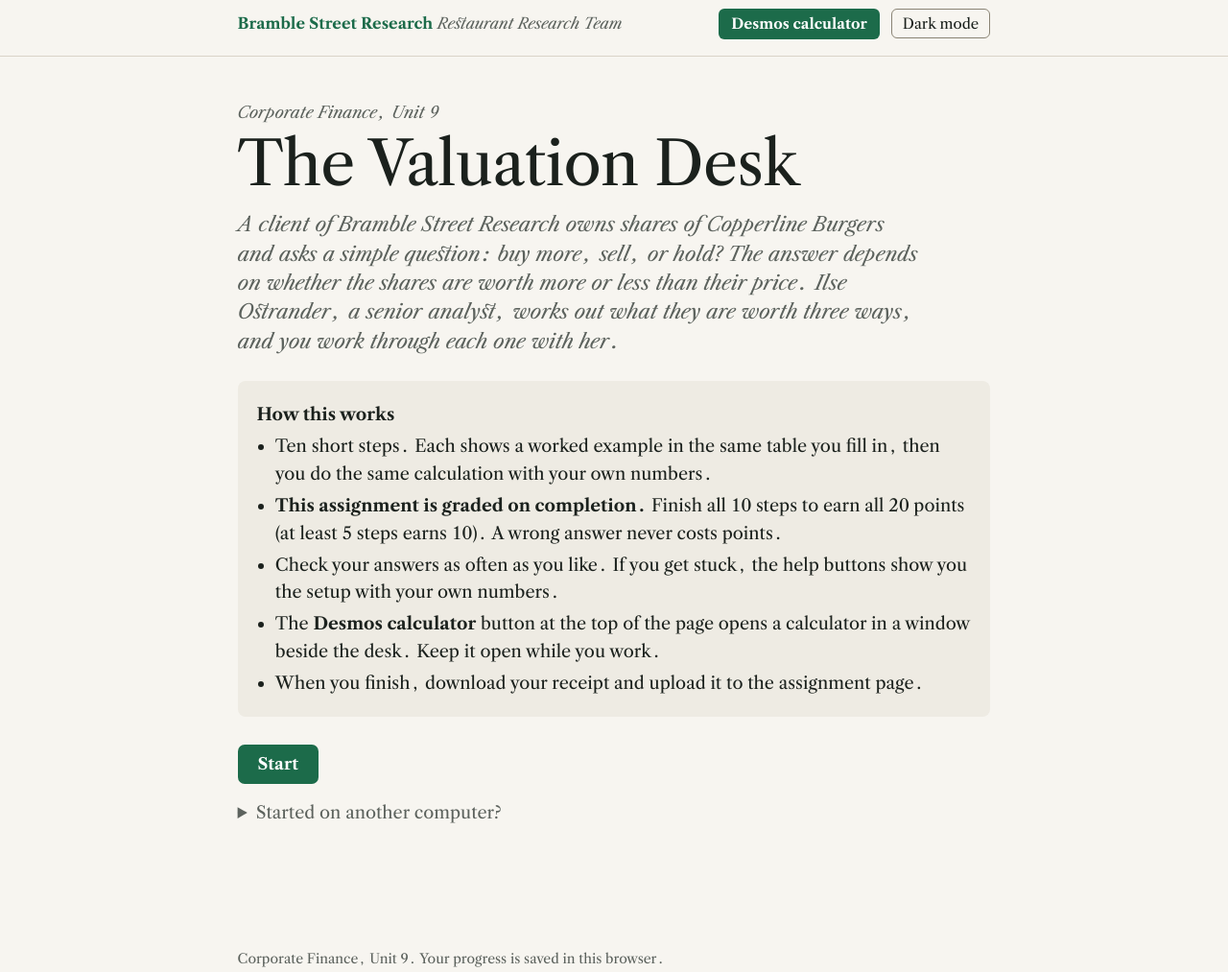
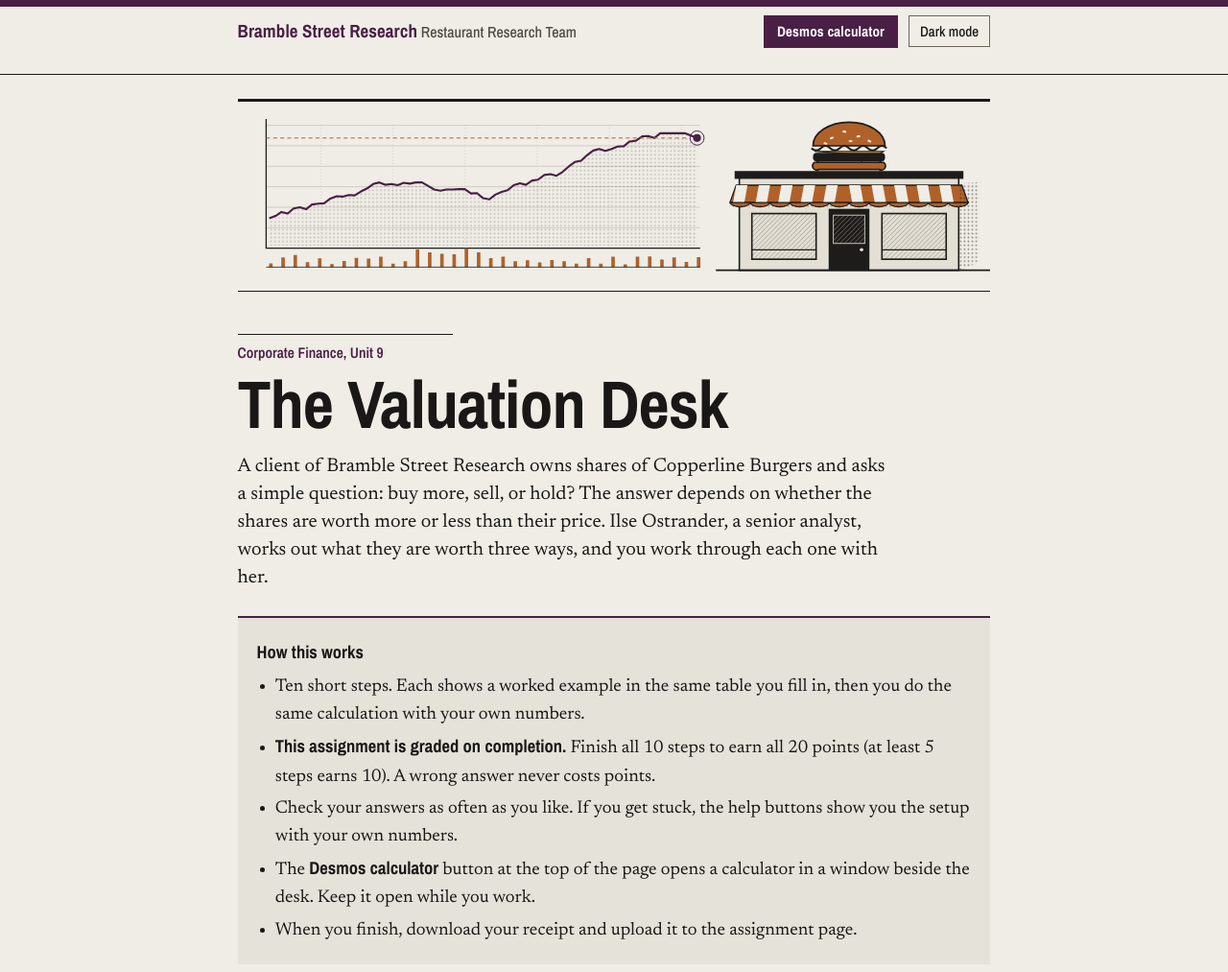
Before and after one commit to RizeComputerScience/finan4-valuation-desk, a plain HTML site: page index.html in a window 1280 px wide. Shown: the top 1013 px of the page at 96% size. Drawn offline with nearby package versions, Linux system fonts and the light colour scheme; a web font is replaced by a local one.

Commit message:
Distinct look per desk; industry terms; new steps in U5, U10, U12 (peer review 2026-11-18)

```diff
--- a/config.js
+++ b/config.js
@@ -13,7 +13,7 @@
   'use strict';
   const QUIZ = [
     { title: 'Quick check: the guardrail',
-      q: 'Halyard Chicken raised its dividend 12% last year. A colleague uses 12% as growth forever in the constant-growth model, with a 9% required return, and gets a negative value. What went wrong?',
+      q: 'Halyard Chicken raised its dividend 12% last year. A colleague uses 12% as growth forever in the Gordon growth model, with a 9% required return, and gets a negative value. What went wrong?',
       options: ['Growth forever has to stay below the required return, so 12% cannot be the long-run rate', 'The dividend is too small for the model', 'The required return should be lower than the growth rate', 'Nothing; the stock is worth less than zero'],
       answer: 0,
       why: ['Right. No business can outgrow its owners’ required return forever. Use a modest long-run rate well below it.',
@@ -35,7 +35,7 @@
     { id: 'cg1', label: 'Let it grow', kind: 'task' },
     { id: 'cg2', label: 'Cheap or expensive', kind: 'task' },
     { id: 'q1', label: 'Quick check', kind: 'check', quiz: 0 },
-    { id: 'pe1', label: 'A similar chain', kind: 'task' },
+    { id: 'pe1', label: 'A comparable chain', kind: 'task' },
     { id: 'pe2', label: 'Your own P/E', kind: 'task' },
     { id: 'ig1', label: 'Run it backward', kind: 'task' },
     { id: 'ig2', label: 'Faster or slower', kind: 'task' },
@@ -125,16 +125,16 @@
 
   const PROBLEM = {
     perp: (t) => ({ title: 'A dividend that never grows', place: 'Ilse starts with the simplest case.',
-      body: `<p>Suppose Copperline Burgers paid <b>${m(t.D)}</b> a share every year, forever, and never raised it. Its owners require <b>${pc(t.r)}</b>. What is one share worth? The first line is done for you.</p>` }),
+      body: `<p>Suppose Copperline Burgers paid <b>${m(t.D)}</b> a share every year, forever, and never raised it, a perpetuity. Its owners require <b>${pc(t.r)}</b>. What is one share worth? The first line is done for you.</p>` }),
     cg1: (t) => ({ title: 'Let the dividend grow', place: 'Copperline raises its dividend every year.',
       body: `<p>Copperline will pay <b>${m(t.D1)}</b> a share next year. Ilse expects the dividend to grow <b>${pc(t.g)}</b> a year forever, and owners require <b>${pc(t.r)}</b>. What is one share worth? The first line is done for you.</p>` }),
     cg2: (t) => ({ title: 'Cheap or expensive?', place: 'A client asks about Ferro Pizza.',
       body: `<p>Ferro Pizza will pay <b>${m(t.D1)}</b> a share next year, growing <b>${pc(t.g)}</b> a year forever, and owners require <b>${pc(t.r)}</b>. Its shares sell for <b>${m0(t.P)}</b>. Are they cheap or expensive?</p>`,
       choice: { legend: `At ${m0(t.P)}, Ferro’s shares look`, options: [['cheap', 'Cheap: the price is below the value'], ['dear', 'Expensive: the price is above the value']] } }),
-    pe1: (t) => ({ title: 'Value from a similar chain', place: 'Ilse wants a second value that does not depend on a growth forecast.',
-      body: `<p>Copperline earned <b>${m(t.E)}</b> a share last year. Tidewell Tacos, a similar chain, sells for <b>${mm(t.peerPrice)}</b> and earned <b>${mm(t.peerEps)}</b> a share. What does Tidewell’s P/E say Copperline is worth? The P/E is done for you.</p>` }),
+    pe1: (t) => ({ title: 'Value from a comp', place: 'Ilse wants a second value that does not depend on a growth forecast.',
+      body: `<p>Copperline earned <b>${m(t.E)}</b> a share last year. Tidewell Tacos, a comparable chain, sells for <b>${mm(t.peerPrice)}</b> and earned <b>${mm(t.peerEps)}</b> a share. What does Tidewell’s P/E multiple say Copperline is worth? The P/E is done for you.</p>` }),
     pe2: (t) => ({ title: 'Your own P/E', place: 'Ilse hands you a second company to price.',
-      body: `<p>Basswood Subs earned <b>${m(t.E)}</b> a share last year. Halyard Chicken, a similar chain, sells for <b>${mm(t.peerPrice)}</b> and earned <b>${mm(t.peerEps)}</b> a share. What does Halyard’s P/E say Basswood is worth?</p>` }),
+      body: `<p>Basswood Subs earned <b>${m(t.E)}</b> a share last year. Halyard Chicken, a comparable chain, sells for <b>${mm(t.peerPrice)}</b> and earned <b>${mm(t.peerEps)}</b> a share. What does Halyard’s P/E say Basswood is worth?</p>` }),
     ig1: (t) => ({ title: 'Run the model backward', place: 'Now start from the price instead.',
       body: `<p>Halyard Chicken’s shares sell for <b>${m0(t.P)}</b>, and it will pay <b>${m(t.D1)}</b> a share next year. Owners require <b>${pc(t.r)}</b>. What growth forever does the price assume? The dividend yield is done for you.</p>` }),
     ig2: (t) => ({ title: 'Faster or slower than Ilse?', place: 'Back to Copperline.',
@@ -202,7 +202,7 @@
     if (t.id === 'perp') return `${m(t.answer)} invested at ${pc(t.r)} earns ${m(t.D)} a year, forever. That is why the share is worth ${m(t.answer)}.`;
     if (t.id === 'cg1') return `With ${pc(t.g)} growth, Copperline is worth ${m(t.answer)} a share, far more than a dividend that never grows.`;
     if (t.id === 'cg2') return `Ferro is worth about ${m(t.answer)} on these assumptions, so at ${m0(t.P)} its shares look ${t.decision === 'cheap' ? 'cheap' : 'expensive'}.`;
-    if (t.id === 'pe1') return `Investors pay ${t.pe} times earnings for Tidewell. At the same multiple, Copperline is worth ${m(t.answer)} a share.`;
+    if (t.id === 'pe1') return `Investors pay ${t.pe} times earnings for Tidewell. At the same P/E multiple, Copperline is worth ${m(t.answer)} a share.`;
     if (t.id === 'pe2') return `At Halyard’s P/E of ${t.pe}, Basswood is worth ${m(t.answer)} a share.`;
     if (t.id === 'ig1') return `At ${m0(t.P)}, investors expect Halyard’s dividend to grow about ${pc(t.answer)} a year forever.`;
     if (t.id === 'ig2') return `The price assumes about ${p2(t.answer)} growth, ${t.decision} than Ilse’s ${pc(t.g)}. ${t.decision === 'faster' ? 'If Ilse is right, the shares look expensive.' : 'If Ilse is right, the shares look cheap.'}`;
@@ -229,6 +229,6 @@
       stepsLine: 'Ten short steps. Each shows a worked example in the same table you fill in, then you do the same calculation with your own numbers.' },
     steps: STEPS, quiz: QUIZ, walk: null, buildTasks, taskView, judgeTask, helpText, praise, selfAnswer, selfWrong,
     note: { title: 'A note for the report', label: 'Your note to Ilse', minWords: 30, receiptHeading: 'Note to the senior analyst',
-      prompt: 'Give Ilse your two values for Copperline, from its dividends and from Tidewell’s P/E, and the growth today’s price assumes. Which number would you trust most, and why?' },
+      prompt: 'Give Ilse your two values for Copperline, from the dividend discount model and from Tidewell’s P/E multiple, and the growth today’s price assumes. Which number would you trust most, and why?' },
   };
 })(typeof window !== 'undefined' ? window : globalThis);
--- a/desk-engine.js
+++ b/desk-engine.js
@@ -190,7 +190,7 @@
 <header class="bar"><div class="bar-in"><div class="brand"><b>${esc(ST.company)}</b> ${esc(ST.team || '')}</div>
 <a class="btn-calc desmos-open" id="calcBtn" href="${DESMOS}" target="desmos" rel="noopener">Desmos calculator<span class="sr-only"> (opens in a new window)</span></a>
 <button class="btn-quiet" id="themeBtn" type="button" aria-pressed="false">Dark mode</button></div>
-<nav class="steps" aria-label="Steps"><ol id="stepNav"></ol></nav><p class="navnote" id="navnote" hidden>Move between steps at any time. Finished steps turn green.</p></header>
+<nav class="steps" aria-label="Steps"><ol id="stepNav"></ol></nav><p class="navnote" id="navnote" hidden>Move between steps at any time. Finished steps are filled in.</p></header>
 <main id="main" tabindex="-1"><div id="view"></div></main>
 <footer><p>${esc(ST.kicker)}. Your progress is saved in this browser.<span id="codeNote"></span></p></footer><div class="sr-only" aria-live="polite" id="announce"></div>`);
   const view = $('#view');
@@ -261,9 +261,12 @@
       + (next ? `<button type="button" class="btn" data-go="${next.id}">Next: ${esc(next.label)} →</button>` : '');
     pg.querySelectorAll('[data-go]').forEach((b) => b.addEventListener('click', () => go(b.dataset.go)));
   }
+  // Usage counter (rize-usage.js, optional): page-level moments only, never the code or an answer.
+  const usage = (ev, d) => { try { if (root.rizeUsage && !S.practice) root.rizeUsage.mark(ev, d); } catch (e) { /* never break the desk */ } };
   function go(id) {
     if (!S.code) return showStart();
     S.at = id; saveState(); const s = D.STEPS[stepIdx(id)];
+    usage('step', id === 'receipt' ? 'receipt' : stepIdx(id) + 1);
     if (id === 'receipt') showReceipt(); else if (s.kind === 'walk') showWalk(s); else if (s.kind === 'check') showCheck(s); else if (s.kind === 'note') showNote(s); else showTask(s);
     renderNav(); renderPager(id); $('#main').focus({ preventScroll: true }); root.scrollTo(0, 0);
   }
@@ -426,10 +429,15 @@
     const payload = D.makePayload(S.code, S.log, S.memo); const done = doneCount(), pts = D.pointsFor(done), n = D.STEPS.length;
     const cols = Math.min(5, Math.ceil(n / 2)), rowsN = Math.ceil(n / cols), boxW = Math.floor((1040 - (cols - 1) * 12) / cols);
     const cv = document.createElement('canvas'); cv.width = 1200; cv.height = 1000 + rowsN * 92; const g = cv.getContext('2d'); const H = cv.height;
-    g.fillStyle = '#F7F5F0'; g.fillRect(0, 0, 1200, H); g.strokeStyle = '#1C6B4A'; g.lineWidth = 6; g.strokeRect(24, 24, 1152, H - 48); g.lineWidth = 1.5; g.strokeRect(38, 38, 1124, H - 76);
-    g.fillStyle = '#1C6B4A'; g.font = 'italic 24px Georgia, serif'; g.fillText(ST.company + ' ' + (ST.team || '') + '  ·  ' + ST.kicker, 80, 100);
+    // Frame and paper come from the theme (--receipt-frame, --receipt-paper on :root), read at render time; an unset or
+    // unreadable value falls back to the default green on cream. Colors are decoration only: verify.html reads the data chunk.
+    const themeCol = (name, dflt) => { let v = ''; try { v = getComputedStyle(document.documentElement).getPropertyValue(name).trim(); } catch (e) { v = ''; }
+      g.fillStyle = dflt; if (v) g.fillStyle = v; const out = g.fillStyle; g.fillStyle = dflt; return out; };
+    const FRAME = themeCol('--receipt-frame', '#1C6B4A'), PAPER = themeCol('--receipt-paper', '#F7F5F0');
+    g.fillStyle = PAPER; g.fillRect(0, 0, 1200, H); g.strokeStyle = FRAME; g.lineWidth = 6; g.strokeRect(24, 24, 1152, H - 48); g.lineWidth = 1.5; g.strokeRect(38, 38, 1124, H - 76);
+    g.fillStyle = FRAME; g.font = 'italic 24px Georgia, serif'; g.fillText(ST.company + ' ' + (ST.team || '') + '  ·  ' + ST.kicker, 80, 100);
     g.fillStyle = '#1B211D'; g.font = '58px Georgia, serif'; g.fillText(ST.title, 80, 172); g.fillStyle = '#5C625D'; g.font = '30px Georgia, serif'; g.fillText('Desk code ' + fmtCode(S.code), 80, 244);
-    g.fillStyle = done === n ? '#1C6B4A' : '#8A5A00'; g.fillRect(80, 306, 1040, 96); g.fillStyle = '#FFFFFF'; g.font = 'bold 44px Georgia, serif'; g.fillText('Points: ' + pts + ' / ' + D.POINTS, 108, 370);
+    g.fillStyle = done === n ? FRAME : '#8A5A00'; g.fillRect(80, 306, 1040, 96); g.fillStyle = '#FFFFFF'; g.font = 'bold 44px Georgia, serif'; g.fillText('Points: ' + pts + ' / ' + D.POINTS, 108, 370);
     g.font = '24px Georgia, serif'; g.textAlign = 'right'; g.fillText(done + ' of ' + n + ' steps complete · graded on completion', 1092, 366); g.textAlign = 'left';
     const fit = (g, txt, max, px) => { let s = px; do { g.font = 'bold ' + s + 'px Georgia, serif'; s -= 1; } while (g.measureText(txt).width > max && s >= 12); };
     D.STEPS.forEach((s, k) => { const x = 80 + (k % cols) * (boxW + 12), y = 430 + Math.floor(k / cols) * 92, l = S.log[s.id];
@@ -468,7 +476,8 @@
       <div class="box"><p><b>Want more practice before an exam?</b> Work the problems again with new numbers. Practice rounds are not graded and do not change this receipt.</p><div class="actions"><button class="btn secondary" type="button" id="practice">Practice with new numbers</button></div></div>
       <p class="small">Your desk code is <b class="code">${fmtCode(S.code)}</b>. Use it to continue on another computer.</p>`;
     $('#practice').addEventListener('click', startPractice);
-    $('#dl').href = URL.createObjectURL(r.blob); $$('button[data-go]').forEach((b) => b.addEventListener('click', () => go(b.dataset.go)));
+    $('#dl').href = URL.createObjectURL(r.blob); $('#dl').addEventListener('click', () => usage('download', 'receipt'));
+    if (all) usage('finish'); $$('button[data-go]').forEach((b) => b.addEventListener('click', () => go(b.dataset.go)));
   }
 
   // boot
--- a/desk.css
+++ b/desk.css
@@ -28,7 +28,7 @@ header.bar{position:sticky;top:0;z-index:5;background:var(--bg);border-bottom:1p
 nav.steps{max-width:820px;margin:0 auto;padding:0 1.1rem .55rem;overflow-x:auto}
 nav.steps ol{display:flex;flex-wrap:wrap;gap:6px;list-style:none;margin:0;padding:0}
 nav.steps button{font:14px var(--serif);border:1.5px solid var(--line-strong);background:var(--surface);color:var(--ink);border-radius:999px;padding:.2rem .7rem;cursor:pointer}
-nav.steps button.done{background:var(--brand);border-color:var(--brand);color:var(--brand-ink)}
+nav.steps button.done{background:var(--done,var(--brand));border-color:var(--done,var(--brand));color:var(--done-ink,var(--brand-ink))}
 nav.steps button.done::before{content:"✓ "}
 nav.steps button[aria-current="step"]{outline:2px solid var(--ink);outline-offset:2px}
 .navnote{max-width:820px;margin:0 auto;padding:0 1.1rem .5rem;font-size:14px;color:var(--muted)}
--- a/index.html
+++ b/index.html
@@ -10,8 +10,10 @@
 <link rel="preconnect" href="https://fonts.gstatic.com" crossorigin>
 <link href="https://fonts.googleapis.com/css2?family=Libre+Caslon+Display&family=Libre+Caslon+Text:ital,wght@0,400;0,700;1,400&family=IBM+Plex+Mono:wght@400;500&display=swap" rel="stylesheet">
 <link rel="stylesheet" href="desk.css">
+<link rel="stylesheet" href="theme.css">
 </head>
 <body>
+<img class="desk-art" src="art.svg" alt="" width="960" height="240">
 <script src="config.js"></script>
 <script src="desk-engine.js"></script>
 </body>
--- /dev/null
+++ b/theme.css
@@ -0,0 +1,71 @@
+/* The Valuation Desk theme (FINAN IV Unit 9), 2026-11-18. Loaded after desk.css; changes the look only.
+   A Bramble Street Research equity note: grey newsprint, black ink, blackberry for the research house and copper for
+   Copperline Burgers, a narrow grotesque for headings over a reading serif, a masthead rule, financial-summary tables
+   with a heavy top rule and a double rule under the total. Restrained on purpose. Dark mode is the same note on a dim screen. */
+@import url('https://fonts.googleapis.com/css2?family=Archivo+Narrow:ital,wght@0,500;0,600;0,700;1,500&family=Newsreader:ital,opsz,wght@0,6..72,400;0,6..72,600;1,6..72,400&display=swap');
+:root{
+  --bg:#EFEDE6;--surface:#FAF9F5;--panel:#E5E2D9;--line:#CCC8BC;--line-strong:#6B675C;
+  --ink:#191816;--muted:#4F4B43;--brand:#4A1F45;--brand-ink:#FFFFFF;--brand-tint:#EEE3EC;
+  --ok:#1C6B3E;--ok-tint:#E0EFE4;--bad:#A3241C;--bad-tint:#F8E4E1;--hint:#34506E;--hint-tint:#E2E8EF;--focus:#191816;--hl:#F3E1AE;--ok-ink:#FFFFFF;
+  --copper:#9C521E;--rule:#191816;
+  --receipt-frame:#4A1F45;--receipt-paper:#F5F3EE;
+  --serif:'Newsreader','Iowan Old Style',Georgia,serif;--display:'Archivo Narrow','Arial Narrow',Arial,sans-serif;
+  --mono:'Archivo Narrow','Arial Narrow',Arial,sans-serif;}
+:root[data-theme="dark"]{
+  --bg:#18171A;--surface:#201F23;--panel:#2A282D;--line:#3B393F;--line-strong:#8E8A93;
+  --ink:#ECE9E3;--muted:#B7B2AA;--brand:#E3B3DA;--brand-ink:#2A1027;--brand-tint:#352533;
+  --ok:#7DD49A;--ok-tint:#16301F;--bad:#FF8D84;--bad-tint:#41201E;--hint:#A9C1DA;--hint-tint:#1C2838;--focus:#ECE9E3;--hl:#463C1C;--ok-ink:#18171A;
+  --copper:#E9A271;--rule:#ECE9E3;}
+
+body{font-size:18.5px;line-height:1.58;background:var(--bg);display:flex;flex-direction:column;min-height:100vh}
+/* masthead: a blackberry bar on top, a hairline under the header */
+header.bar{order:-2;background:var(--bg);border-top:7px solid var(--brand);border-bottom:1px solid var(--rule)}
+.brand{font-style:normal;font-family:var(--display);font-size:16px}
+.brand b{font:700 19px var(--display);letter-spacing:.005em}
+
+/* header art: only on the first screen */
+.desk-art{order:-1;display:none;width:calc(100% - 2.2rem);max-width:calc(820px - 2.2rem);height:auto;margin:1.6rem auto 0;border-top:3px solid var(--rule);border-bottom:1px solid var(--rule)}
+body:has(#startBox) .desk-art{display:block}
+@media (max-width:600px){.desk-art{aspect-ratio:2.1/1;object-fit:cover;object-position:100% 50%}}
+:root[data-theme="dark"] .desk-art{filter:brightness(.88)}
+
+/* steps: the note's contents, square tabs; finished ones are set in blackberry */
+nav.steps{padding-top:.6rem}
+nav.steps ol{gap:5px}
+nav.steps button{border-radius:0;border:1px solid var(--line-strong);font:500 15px var(--display);padding:.2rem .65rem}
+nav.steps button.done{background:var(--brand);border-color:var(--brand);color:var(--brand-ink)}
+nav.steps button[aria-current="step"]{outline:2px solid var(--copper);outline-offset:2px}
+
+/* type: narrow grotesque headings, serif reading text */
+.kicker{font:600 15.5px var(--display);font-style:normal;color:var(--brand);border-top:1px solid var(--rule);padding-top:.45rem;max-width:14rem}
+h1{font:700 clamp(44px,7.4vw,70px)/1 var(--display);letter-spacing:-.012em;color:var(--ink)}
+h2{font:700 30px/1.12 var(--display);letter-spacing:-.005em}
+h3{font-family:var(--display);font-size:19px}
+.dek{font-size:20px;font-style:normal;color:var(--ink);max-width:34em}
+.place{font-family:var(--display);font-style:normal}
+.points{font:700 54px/1 var(--display);color:var(--ink);letter-spacing:-.01em}
+label,legend{font-family:var(--display);font-size:17px}
+
+/* cards: a page of the note, a heavy rule on top and a hairline under it */
+.memo{border-radius:0;border:0;border-top:3px solid var(--rule);box-shadow:inset 0 5px 0 var(--surface),inset 0 6px 0 var(--rule);padding-top:1.6rem}
+.box{border-radius:0;border-top:2px solid var(--brand);background:var(--panel)}
+.box h2,.box b:first-child{font-family:var(--display)}
+.stamp{border-radius:0;background:var(--brand);color:var(--brand-ink);border-color:var(--brand)}
+.btn,.btn-calc,.btn-quiet{border-radius:0}
+.btn,.btn-calc{font-family:var(--display);font-weight:700;letter-spacing:.01em}
+.btn-quiet{font-family:var(--display)}
+.choice span{border-radius:0;border-width:1px}
+.fb{border-radius:0}
+
+/* tables: the financial summary */
+table.cf{font:500 16.5px var(--mono);border-top:2px solid var(--rule)}
+table.cf caption{font:500 15px var(--display);font-style:normal;color:var(--muted)}
+table.cf th{font:700 14.5px var(--display);color:var(--ink);border-bottom:1px solid var(--rule);padding-top:.45rem}
+table.cf td{border-bottom:1px dotted var(--line-strong)}
+table.cf td.lbl,table.cf.ladder td.lbl{font:16.5px var(--serif)}
+table.cf tfoot tr.total td{border-top:1px solid var(--rule);border-bottom:3px double var(--rule)}
+table.cf td.neg{color:var(--bad)}
+.formula{font-family:var(--mono);border-radius:0;border-left:3px solid var(--copper)}
+.calc-strip{border-left-color:var(--copper);border-radius:0}
+details.example{border-radius:0;border-left-color:var(--brand)}
+input[type=text],input[type=email],textarea,input.money,table.cf input{border-radius:0}
```
Also changed, not shown: art.svg (added).
